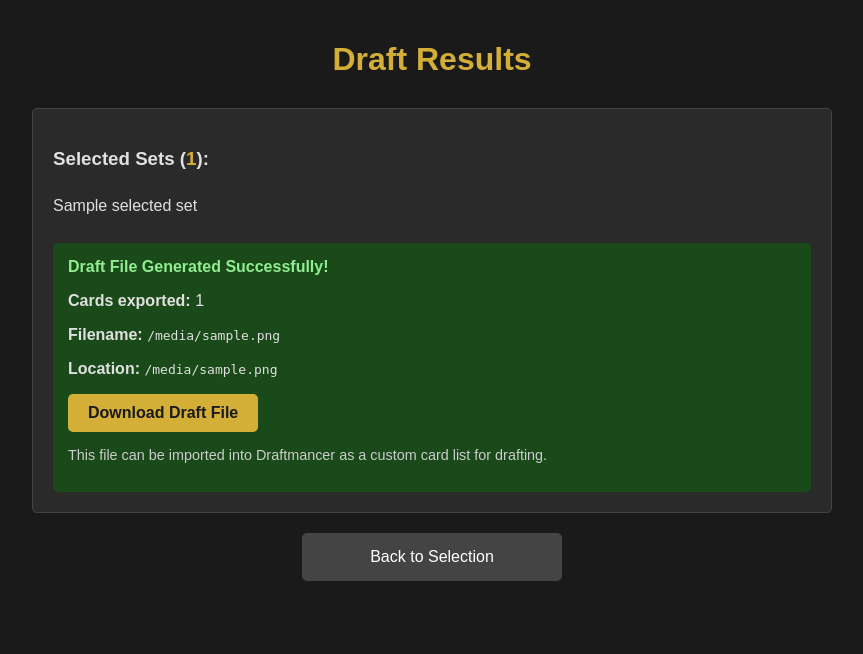
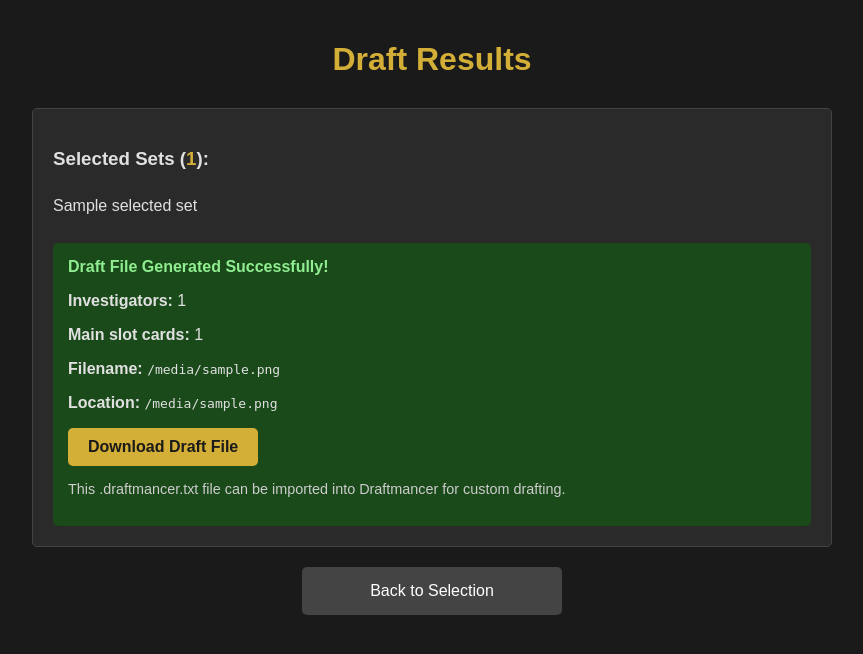
Before and after one commit to druerridge/arkham-versus-draft, a Flask app: template templates/draft_result.html in a window 1280 px wide. Shown: the top 654 px of the page, without its empty margins (208-1071 px from the left). Run offline with Flask 3, Linux system fonts and the light colour scheme; the template is opened without the code that fills it: most values are stand-ins (such as "Sample title", 1, 10 or a date in 2020).

Commit message:
We can generate a draftmancer file for the main draft at this point. Things to think about:
Count of actual cards in the sets instead of just
card names.

Investigator draft layered on top.

Basic weakness drafting layered in?

```diff
--- a/app.py
+++ b/app.py
@@ -192,7 +192,7 @@ def convert_to_draftmancer_format(arkham_cards, selected_pack_names):
                 if back_card:
                     linked_back_lookup[card.get('code')] = back_card
 
-    # Convert to Draftmancer format
+    # Convert  to Draftmancer format for CustomCards section
     draftmancer_cards = []
     for card in filtered_cards:
         # Convert cost to string, handle special cases
@@ -265,8 +265,54 @@ def convert_to_draftmancer_format(arkham_cards, selected_pack_names):
     return {
         "cards": draftmancer_cards,
         "count": len(draftmancer_cards),
-        "selected_packs": selected_pack_names
+        "selected_packs": selected_pack_names,
+        "filtered_cards": filtered_cards  # Include filtered cards for MainSlot generation
     }
+
+def generate_main_slot_cards(filtered_cards):
+    """Generate the MainSlot section with non-investigator cards (2 copies each)."""
+    main_slot_lines = []
+
+    for card in filtered_cards:
+        # Skip investigators and cards with restrictions field
+        if card.get('type_code') == 'investigator':
+            continue
+        if 'restrictions' in card and card['restrictions']:
+            continue
+        # Skip basic weakness cards
+        if card.get('subtype_code') == 'basicweakness':
+            continue
+
+        card_name = card.get('name', '')
+        if card_name:
+            main_slot_lines.append(f"2 {card_name}")
+
+    return main_slot_lines
+
+def generate_draftmancer_file_content(cards, main_slot_cards, selected_pack_names):
+    """Generate the complete Draftmancer file content in .txt format."""
+    lines = []
+
+    # CustomCards section
+    lines.append("[CustomCards]")
+    import json
+    lines.append(json.dumps(cards, indent=2, ensure_ascii=False))
+
+    # Settings section
+    lines.append("[Settings]")
+    settings = {
+        "boostersPerPlayer": 3,
+        "name": "AH LCG - Draft",
+        "cardBack": "https://images.steamusercontent.com/ugc/786371626459887968/96D099C4BBCD944EF3935E613FDF5706E46CA25A/?imw=5000&imh=5000&ima=fit&impolicy=Letterbox&imcolor=%23000000&letterbox=false",
+        "withReplacement": False
+    }
+    lines.append(json.dumps(settings, indent=4))
+
+    # MainSlot section
+    lines.append("[MainSlot(15)]")
+    lines.extend(main_slot_cards)
+
+    return "\n".join(lines)
 
 def get_arkham_sets():
     """Get Arkham Horror sets, either from cache or API."""
@@ -329,22 +375,35 @@ def draft():
         return render_template('draft_result.html', selected_sets=selected_sets,
                              error=draftmancer_data["error"])
 
-    # Generate filename with timestamp
+    # Generate MainSlot cards
+    main_slot_cards = generate_main_slot_cards(draftmancer_data["filtered_cards"])
+
+    # Generate complete Draftmancer file content
+    file_content = generate_draftmancer_file_content(
+        draftmancer_data["cards"],
+        main_slot_cards,
+        selected_sets
+    )
+
+    # Generate filename with timestamp and new extension
     from datetime import datetime
     timestamp = datetime.now().strftime("%Y%m%d_%H%M%S")
-    filename = f"arkham_draft_{timestamp}.json"
+    filename = f"arkham_draft_{timestamp}.draftmancer.txt"
     filepath = os.path.join(os.getcwd(), filename)
 
     # Save Draftmancer format file
     try:
         with open(filepath, 'w', encoding='utf-8') as f:
-            json.dump(draftmancer_data["cards"], f, indent=2, ensure_ascii=False)
+            f.write(file_content)
 
-        print(f"Generated Draftmancer file: {filename} with {draftmancer_data['count']} cards")
+        investigator_count = draftmancer_data['count']
+        main_slot_count = len(main_slot_cards)
+        print(f"Generated Draftmancer file: {filename} with {investigator_count} investigators and {main_slot_count} main slot cards")
 
         return render_template('draft_result.html',
                              selected_sets=selected_sets,
-                             card_count=draftmancer_data['count'],
+                             card_count=investigator_count,
+                             main_slot_count=main_slot_count,
                              filename=filename,
                              filepath=filepath)
 
@@ -385,7 +444,7 @@ def refresh_cards_cache():
 def download_file(filename):
     """Download a generated draft file."""
     # Security check - only allow arkham_draft files
-    if not filename.startswith('arkham_draft_') or not filename.endswith('.json'):
+    if not filename.startswith('arkham_draft_') or not filename.endswith('.draftmancer.txt'):
         return "File not found", 404
 
     filepath = os.path.join(os.getcwd(), filename)
--- a/templates/draft_result.html
+++ b/templates/draft_result.html
@@ -81,7 +81,10 @@
             {% if card_count %}
             <div style="margin-top: 20px; padding: 15px; background-color: #1a4a1a; border-radius: 5px;">
                 <h4 style="color: #90EE90; margin: 0 0 10px 0;">Draft File Generated Successfully!</h4>
-                <p><strong>Cards exported:</strong> {{ card_count }}</p>
+                <p><strong>Investigators:</strong> {{ card_count }}</p>
+                {% if main_slot_count %}
+                <p><strong>Main slot cards:</strong> {{ main_slot_count }}</p>
+                {% endif %}
                 <p><strong>Filename:</strong> <code>{{ filename }}</code></p>
                 <p><strong>Location:</strong> <code>{{ filepath }}</code></p>
                 {% if filename %}
@@ -92,7 +95,7 @@
                 </div>
                 {% endif %}
                 <p style="margin-top: 15px; font-size: 0.9em; color: #ccc;">
-                    This file can be imported into Draftmancer as a custom card list for drafting.
+                    This .draftmancer.txt file can be imported into Draftmancer for custom drafting.
                 </p>
             </div>
             {% endif %}
```
Also changed, not shown: 1 other file.
